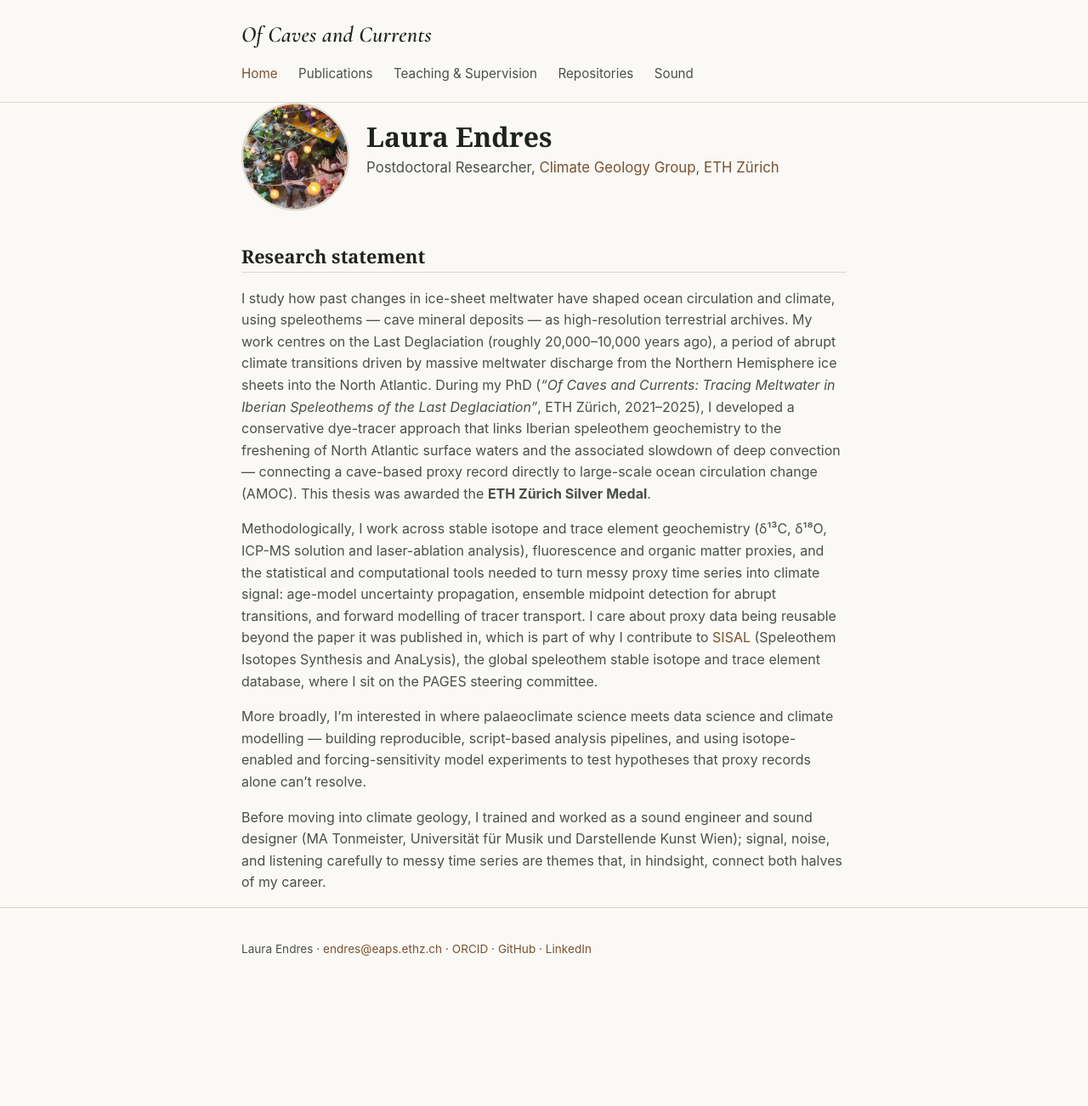
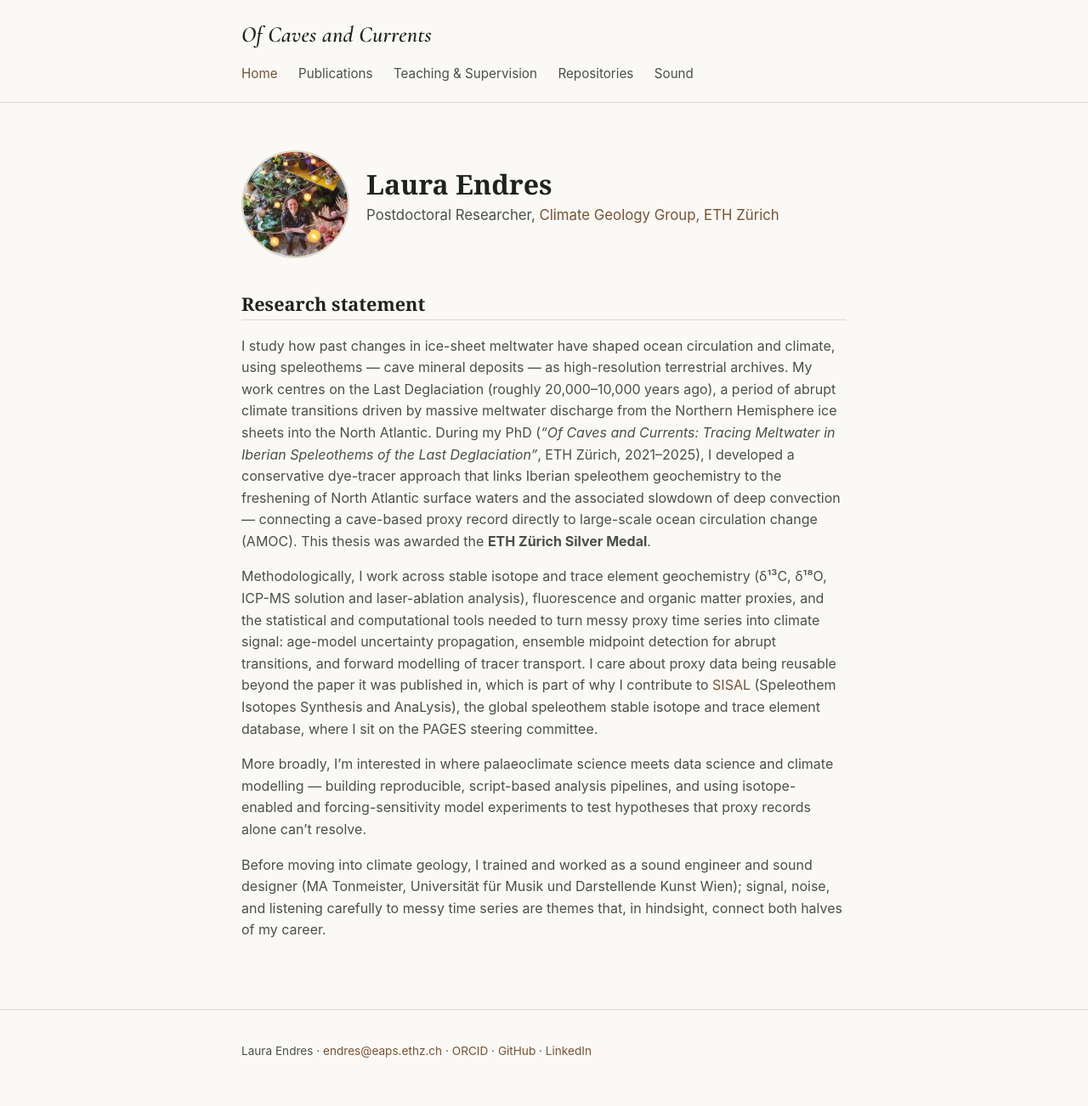
Before and after one commit to lrndrs/lrndrs.github.io, a Jekyll site: the page built from index.md, in a window 1280 px wide. Shown: the whole page at 85% size. Built offline with Jekyll 4.4.1, drawn with Linux system fonts in a browser that asks for light colours; before the commit the page ends 1182 px from its top, so only the background shows below that.

Commit message:
Fix specificity bug so main content top padding actually applies

```diff
--- a/assets/css/main.css
+++ b/assets/css/main.css
@@ -71,8 +71,9 @@ a:hover { text-decoration: underline; }
   color: var(--accent);
 }
 
-main {
-  padding: 3.5rem 1.5rem 4rem;
+main.wrap {
+  padding-top: 3.5rem;
+  padding-bottom: 4rem;
 }
 
 .tagline {
```
